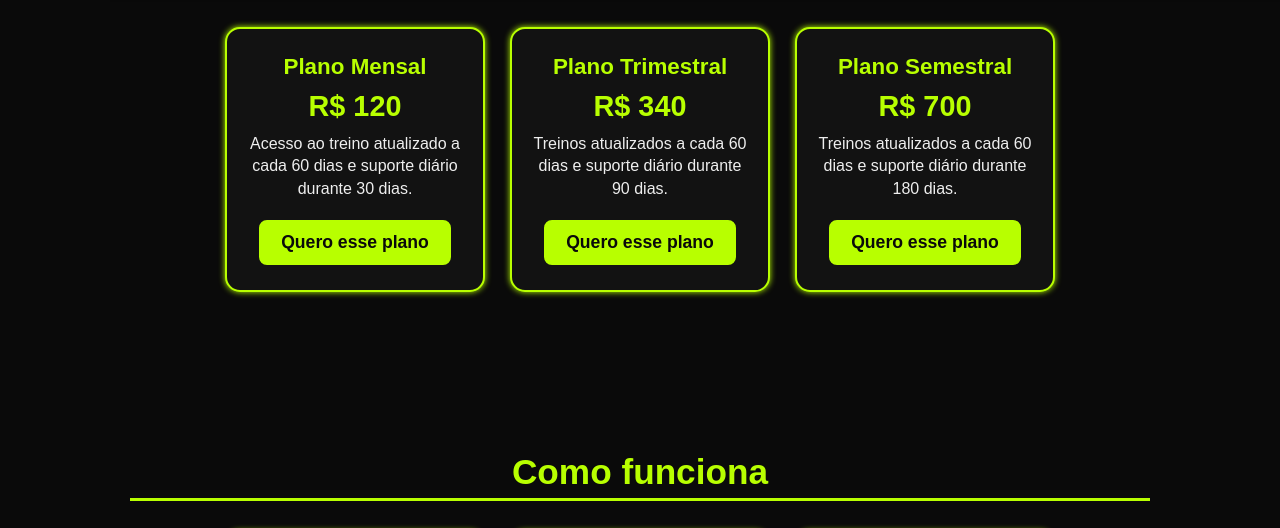
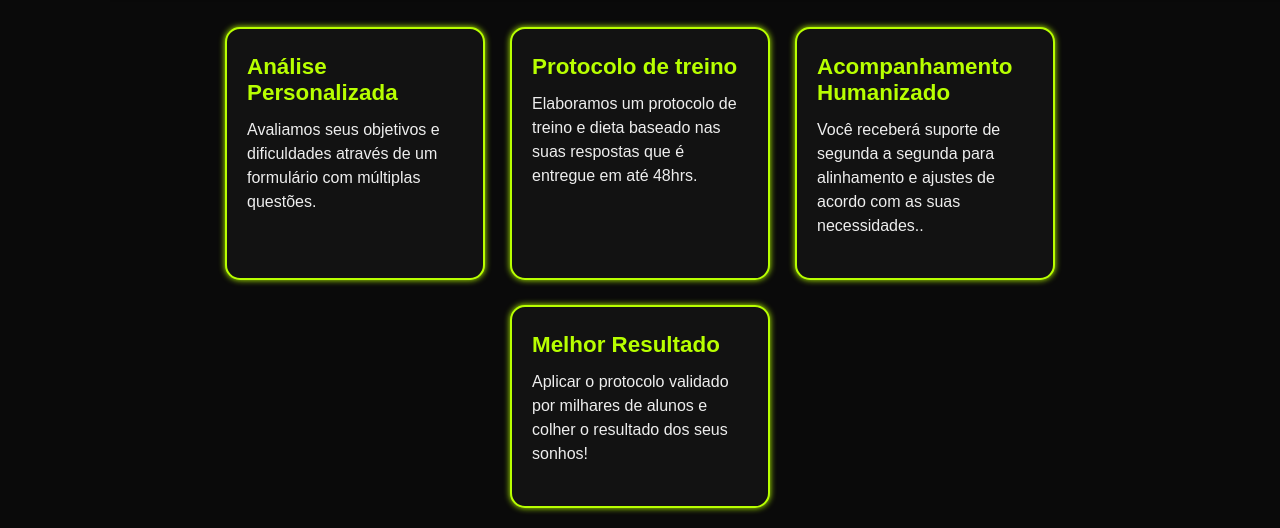
Before and after one commit to sasa452163262/fabiogalante-site, a plain HTML site: page index.html in a window 1280 px wide. Shown: the part 1166-1694 px from the top of the page. Drawn offline with Linux system fonts and the light colour scheme.

Commit message:
Update index.html

```diff
--- a/index.html
+++ b/index.html
@@ -429,52 +429,24 @@
     <h1>Consultoria Online</h1>
   </header>
 
-  <section id="planos">
-    <h2>Planos e Valores</h2>
-    <div class="plans-container">
-      <div class="plan-card">
-        <h3>Plano Mensal</h3>
-        <div class="plan-price">R$ 120</div>
-        <div class="plan-desc">Acesso ao treino atualizado a cada 60 dias e suporte diário durante 30 dias.</div>
-        <a href="https://wa.me/5518997598196" target="_blank" rel="noopener noreferrer" class="btn-contact">Quero esse plano</a>
-      </div>
-      <div class="plan-card">
-        <h3>Plano Trimestral</h3>
-        <div class="plan-price">R$ 340</div>
-        <div class="plan-desc">Treinos atualizados a cada 60 dias e suporte diário durante 90 dias.</div>
-        <a href="https://wa.me/5518997598196" target="_blank" rel="noopener noreferrer" class="btn-contact">Quero esse plano</a>
-      </div>
-      <div class="plan-card">
-        <h3>Plano Semestral</h3>
-        <div class="plan-price">R$ 700</div>
-        <div class="plan-desc">Treinos atualizados a cada 60 dias e suporte diário durante 180 dias.</div>
-        <a href="https://wa.me/5518997598196" target="_blank" rel="noopener noreferrer" class="btn-contact">Quero esse plano</a>
-      </div>
-    </div>
-  </section>
-
   <section id="como-funciona">
     <h2>Como funciona</h2>
     <div class="info-cards">
       <div class="info-card">
-        <h3>Etapa 1</h3>
-        <p>Você preenche o relatório inicial e envia fotos e peso atuais.</p>
+        <h3>Análise Personalizada</h3>
+        <p> Avaliamos seus objetivos e dificuldades através de um formulário com múltiplas questões.</p>
       </div>
       <div class="info-card">
-        <h3>Etapa 2</h3>
-        <p>Com base nas informações, você recebe um treino completo a cada 60 dias.</p>
+        <h3>Protocolo de treino</h3>
+        <p>Elaboramos um protocolo de treino e dieta baseado nas suas respostas que é entregue em até 48hrs.</p>
       </div>
       <div class="info-card">
-        <h3>Etapa 3</h3>
-        <p>Durante o plano, você tem suporte diário para tirar dúvidas.</p>
+        <h3>Acompanhamento Humanizado</h3>
+        <p>Você receberá suporte de segunda a segunda para alinhamento e ajustes de acordo com as suas necessidades..</p>
       </div>
       <div class="info-card">
-        <h3>Etapa 4</h3>
-        <p>Envia fotos e peso a cada 15 dias para feedback e ajustes no treino.</p>
-      </div>
-      <div class="info-card">
-        <h3>Etapa 5</h3>
-        <p>Todos os treinos são entregues pelo app <strong>MFit</strong>, com vídeos, séries, repetições e registro de cargas.</p>
+        <h3>Melhor Resultado</h3>
+        <p>Aplicar o protocolo validado por milhares de alunos e colher o resultado dos seus sonhos!</p>
       </div>
     </div>
   </section>
```
